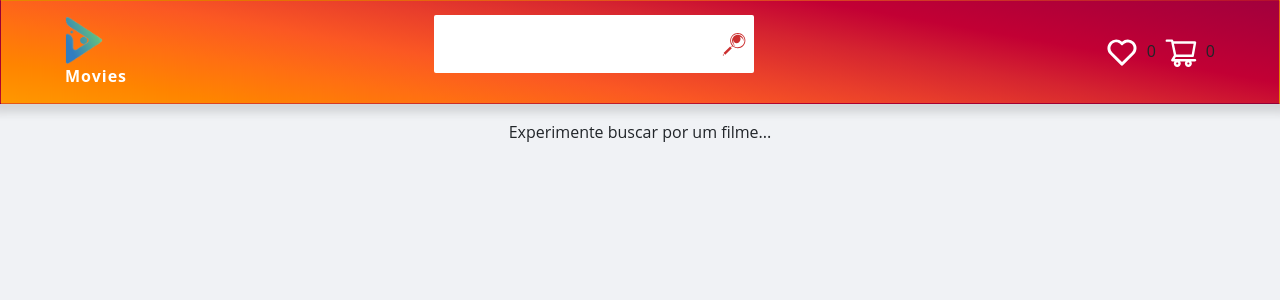
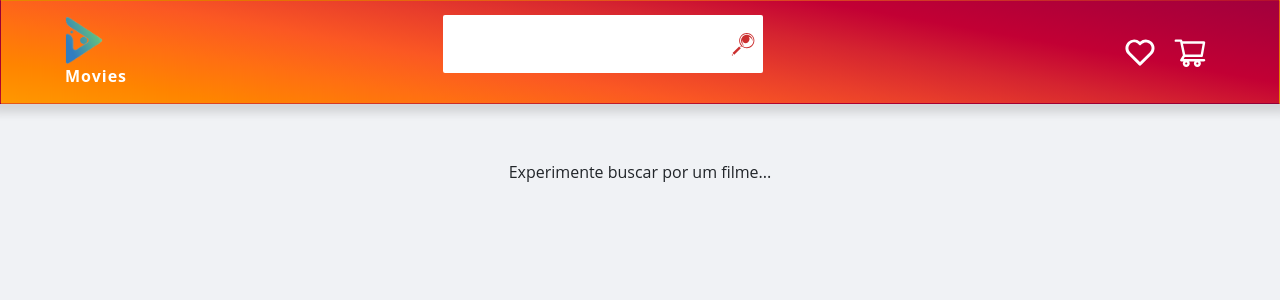
Before and after one commit to Lmsilvano/Movies-Ecomerce-React, a React (Create React App) app: page / in a window 1280 px wide. Shown: the top 300 px of the page. Built offline with nearby package versions, Linux system fonts and the light colour scheme; the HTML template or start-up script is replaced by a standard one.

Commit message:
construção de sideBar de compras

```diff
--- a/src/Components/Header/style.js
+++ b/src/Components/Header/style.js
@@ -2,6 +2,10 @@ import styled from "styled-components";
 
 
 export const StyledHeader = styled.header`
+  position:fixed;
+  z-index: 999;
+  top:0;
+  left:0;
   width: 100vw;
   height: 13vh ;
   background: linear-gradient(10deg, #ff9800 0, #ff8400 12.5%, #ff6f12 25%, #fb5823 37.5%, #e93f2b 50%, #d52430 62.5%, #c20034 75%, #b10038 87.5%, #a2003d 100%);
--- /dev/null
+++ b/src/Components/KartCard/index.js
@@ -0,0 +1,13 @@
+import React from 'react';
+import { StyledDivCardsKart } from './style';
+import { TbTrashX } from 'react-icons/tb';
+export const KartCards = ({ img, title, price, id }) => {
+    return (
+        <StyledDivCardsKart id={id}>
+            <img src={`${img}`} alt={`Movie ${title} thumbnail`} className="cardIMGMovie" />
+            <p>{title}</p>
+            <span>R$ {price}</span>
+            <TbTrashX />
+        </StyledDivCardsKart>
+    )
+}
--- /dev/null
+++ b/src/Components/KartCard/style.js
@@ -0,0 +1,31 @@
+import styled from 'styled-components'
+export const StyledDivCardsKart = styled.div`
+        position:relative;
+        display: flex;
+        position: relative;
+        align-content: center;
+        justify-content: space-between;
+        align-items: flex-start;
+        img{
+            width: 50px;
+            height: 50px;
+            border-radius: 8px;
+        }
+        svg{
+            position: absolute;
+            top:0;
+            right:0;
+            @media (max-width: 405px) {
+                    top: 20px;
+                }
+        }
+        span{
+            margin-right: 20px;
+            display: flex;
+        }
+        p{
+            text-align: center;
+            width: 220px;
+            font-weight: bolder;
+        }
+`
--- a/src/Components/MoviesCards/style.js
+++ b/src/Components/MoviesCards/style.js
@@ -68,6 +68,7 @@ export const StyledDivCardsMovies = styled.div`
 
         h3{
             font-weight: 700;
+            text-align: center;
         }
         .cardContentBody{
             display: flex;
--- a/src/Components/SideBar/index.js
+++ b/src/Components/SideBar/index.js
@@ -2,37 +2,55 @@ import React, { useState, useEffect } from 'react';
 import Offcanvas from 'react-bootstrap/Offcanvas';
 import { AiOutlineShoppingCart } from 'react-icons/ai';
 import { BiHeart } from 'react-icons/bi';
-import { DisplayNumber } from './style';
-import { MoviesShowList } from '../../Context/moviesContext'
+import * as S from './style';
+import { MoviesShowList } from '../../Context/moviesContext';
+import { KartCards } from '../KartCard'
 function SideBar({ placeholder }) {
     const [show, setShow] = useState(false);
-    const [numberOfItens, setNumberOfItens] = useState(false);
+    const [numberOfItens, setNumberOfItens] = useState(0);
     const { displayNumberOfItens, renderNumberOfItens } = MoviesShowList();
+    const [itensOfLocalStorage, setItens] = useState(0)
 
     useEffect(() => {
         console.log('Atualizou o numero de itens', numberOfItens)
         setNumberOfItens(displayNumberOfItens(placeholder))
+        setItens(JSON.parse(localStorage.getItem(`${placeholder}`)))
         // eslint-disable-next-line react-hooks/exhaustive-deps
     }, [renderNumberOfItens])
 
     const handleClose = () => setShow(false);
-    const handleShow = () => setShow(true);
+    const handleShow = () => show ? setShow(false) : setShow(true);
     if (placeholder === 'kart') {
         return (
             <>
 
-                <DisplayNumber >
+                <S.DisplayNumber >
                     <AiOutlineShoppingCart onClick={handleShow} />
-                    {numberOfItens}
-                </DisplayNumber >
+                    {numberOfItens ? <div className="showNumber">{numberOfItens}</div> : ''}
+                </S.DisplayNumber >
 
                 <Offcanvas show={show} onHide={handleClose} placement={'end'} name={'end'} scroll={true} backdrop={true}>
                     <Offcanvas.Header closeButton>
-                        <Offcanvas.Title>Carrinho</Offcanvas.Title>
+                        <Offcanvas.Title><h2>Carrinho</h2> <p>Esvaziar</p></Offcanvas.Title>
                     </Offcanvas.Header>
                     <Offcanvas.Body>
-                        Some text as placeholder. In real life you can have the elements you
-                        have chosen. Like, text, images, lists, etc.
+                        {itensOfLocalStorage ? itensOfLocalStorage.map((data) => {
+                            console.log(data.title, data)
+                            return (
+                                <KartCards
+                                    key={data.id}
+                                    id={data.id}
+                                    img={data.poster_path ? `https://image.tmdb.org/t/p/w300${data.poster_path}`
+                                        : 'https://upload.wikimedia.org/wikipedia/commons/thumb/6/65/No-Image-Placeholder.svg/1665px-No-Image-Placeholder.svg.png'}
+                                    title={data.title}
+                                    price={65.59}
+
+                                />
+
+
+                            )
+                        }) : ''}
+                        {itensOfLocalStorage ? <S.Total> <h3>Total: R$ {65.59 * itensOfLocalStorage.length}</h3></S.Total> : ''}
                     </Offcanvas.Body>
                 </Offcanvas>
             </>
@@ -40,10 +58,10 @@ function SideBar({ placeholder }) {
     } else if (placeholder === 'fav') {
         return (
             <>
-                <DisplayNumber >
+                <S.DisplayNumber >
                     <BiHeart onClick={handleShow} />
-                    {numberOfItens}
-                </DisplayNumber>
+                    {numberOfItens ? <div className="showNumber">{numberOfItens}</div> : ''}
+                </S.DisplayNumber>
                 <Offcanvas show={show} onHide={handleClose} placement={'end'} name={'end'} scroll={true} backdrop={true}>
                     <Offcanvas.Header closeButton>
                         <Offcanvas.Title>Favoritos</Offcanvas.Title>
--- a/src/Components/SideBar/style.js
+++ b/src/Components/SideBar/style.js
@@ -1,5 +1,23 @@
 import styled from "styled-components";
 export const DisplayNumber = styled.div`
         position: relative;
+        .showNumber{
+            position: absolute;
+            right:-5px;
+            top:-5px;
+            background:red;
+            color:white;
+            font-weight: bolder;
+            width: 25px;
+            height: auto;
+            border-radius: 50%;
+            text-align: center;
+        }
 
 `
+
+export const Total = styled.div`
+        position: absolute;
+        bottom:0;
+        left: 5px;
+`
--- a/src/Context/moviesContext.js
+++ b/src/Context/moviesContext.js
@@ -18,7 +18,6 @@ function MoviesProvider({ children }) {
         return setResponse(response.results)
     }
     async function localStorageAdd(arg, to) {
-        console.log(arg.target.id)
         const movieToAdd = responseApiMovies.filter((movie) => {
             if (Number(movie.id) === Number(arg.target.id)) {
                 return movie
@@ -29,7 +28,7 @@ function MoviesProvider({ children }) {
             setRendersNumberOfItens(1)
             return localStorage.setItem(`${to}`, JSON.stringify(movieToAdd));
         } else {
-            actualkart.push(movieToAdd)
+            actualkart.push({ ...movieToAdd[0] })
             setRendersNumberOfItens(actualkart.length)
             return localStorage.setItem(`${to}`, JSON.stringify(actualkart));
         }
--- a/src/Layout/style.js
+++ b/src/Layout/style.js
@@ -6,7 +6,7 @@ export const StyledMain = styled.main`
   height: auto;
   /* border: 1px solid black; */
   margin-left: 15vw;
-  margin-top: 2vh;
+  margin-top: 20vh;
   display: flex;
   flex-wrap: wrap;
   align-content: center;
@@ -15,6 +15,6 @@ export const StyledMain = styled.main`
   @media (max-width: 829px) {
             width: 95vw;
             margin-left: 8vw;
-            margin-top: 10vh;
+            margin-top: 20vh;
          }
 `;
--- a/src/Pages/MainPage/index.js
+++ b/src/Pages/MainPage/index.js
@@ -8,7 +8,7 @@ import genreConversor from '../../Utils/genreConversor';
 const MainPage = () => {
     const { responseApiMovies, waiting } = MoviesShowList()
     // eslint-disable-next-line react-hooks/exhaustive-deps
-    useEffect(() => console.log(responseApiMovies), [responseApiMovies])
+    //useEffect(() => console.log(responseApiMovies), [responseApiMovies])
 
 
     if (typeof responseApiMovies === 'undefined') {
--- a/src/Styles/GlobalStyle.js
+++ b/src/Styles/GlobalStyle.js
@@ -13,4 +13,7 @@ export const GlobalStyles = createGlobalStyle`
     .offcanvas.offcanvas-end{
         top: 125px !important;
     }
+    .offcanvas-body{
+        position: relative;
+    }
 `;
```
